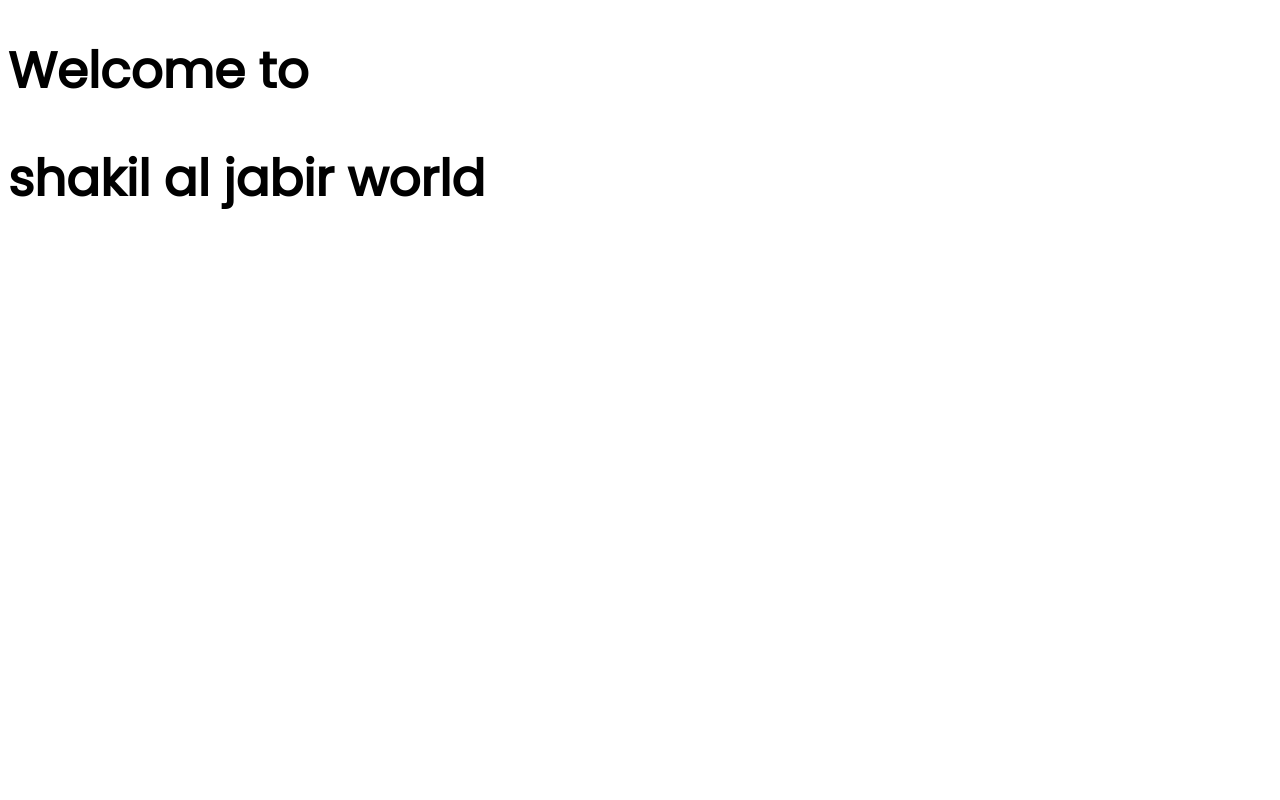
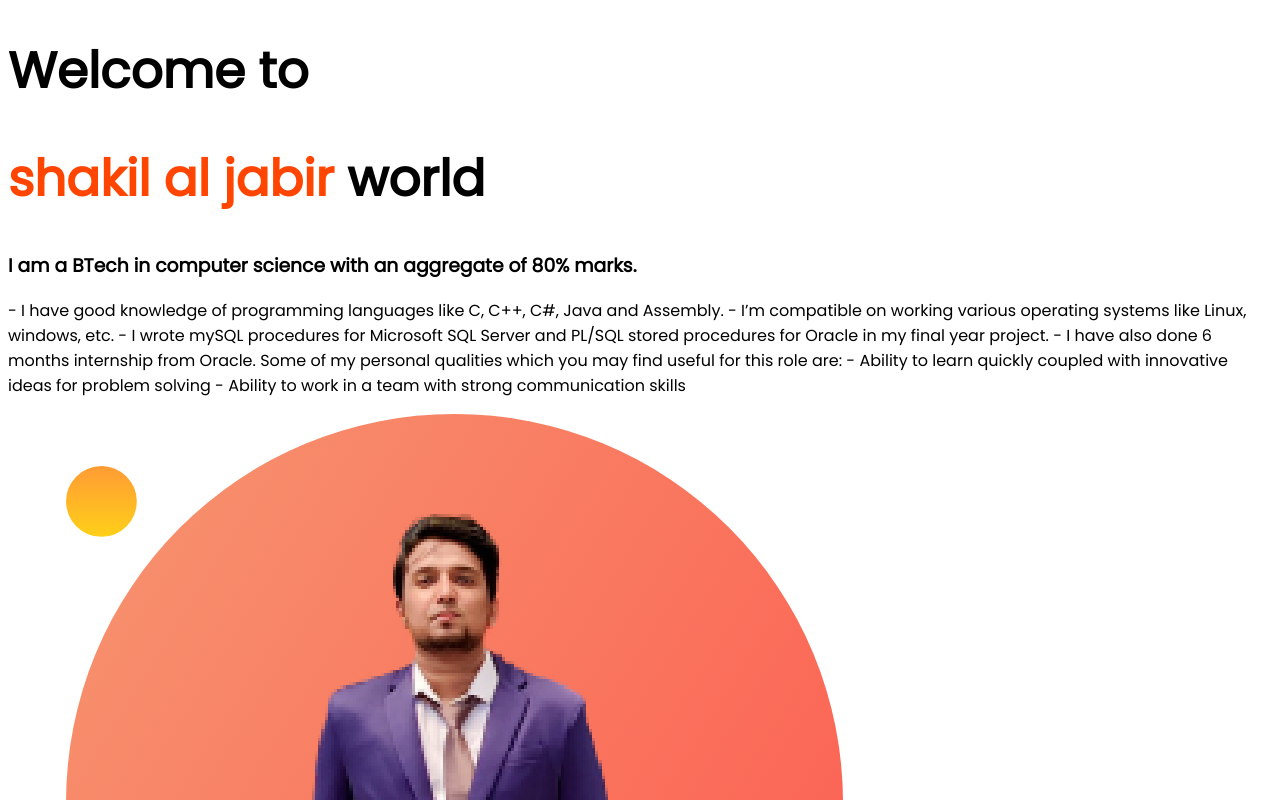
Before and after one commit to shakil0719/developer-portfolio, a plain HTML site: page index.html in a window 1280 px wide. Shown: the top 800 px of the page. Drawn offline with Linux system fonts and the light colour scheme.

Commit message:
ki nijei nah

```diff
--- a/index.html
+++ b/index.html
@@ -14,7 +14,29 @@
 
 </head>
 <body>
-    <h1>Welcome to </h1>
-    <h1>shakil al jabir world</h1>
+    <div><h1>Welcome to </h1>
+        <h1 ><span class="orangered-color">shakil al jabir</span> world</h1>
+        <h3>I am a BTech in computer science with an aggregate of 80% marks.</h3>
+    </div>
+<p>
+
+
+        - I have good knowledge of programming languages like C, C++, C#, Java and Assembly.
+
+        - I’m compatible on working various operating systems like Linux, windows, etc.
+
+        - I wrote mySQL procedures for Microsoft SQL Server and PL/SQL stored procedures for Oracle in my final year project.
+
+        - I have also done 6 months internship from Oracle.
+
+        Some of my personal qualities which you may find useful for this role are:
+
+        - Ability to learn quickly coupled with innovative ideas for problem solving
+
+        - Ability to work in a team with strong communication skills
+    </p>
+
+    <img src="images/y.png"  alt="">
+
 </body>
 </html>
--- a/style.css
+++ b/style.css
@@ -3,4 +3,9 @@ body{
 }
 h1{
    font-size: 50px;
+
 }
+.orangered-color{
+     color: orangered;
+
+}
```
